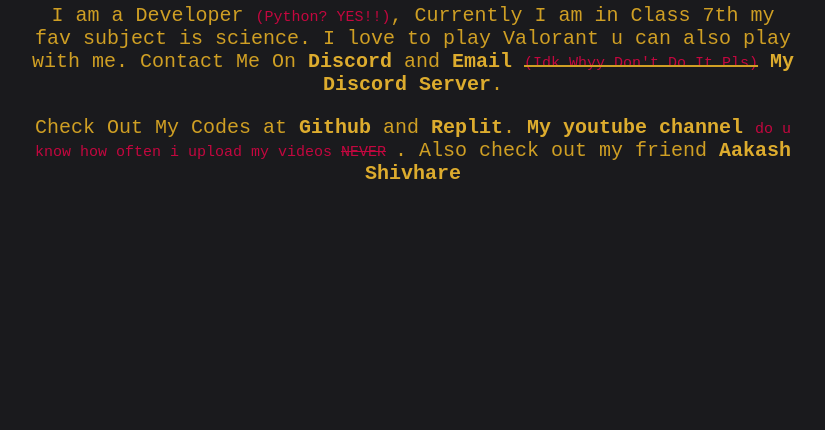
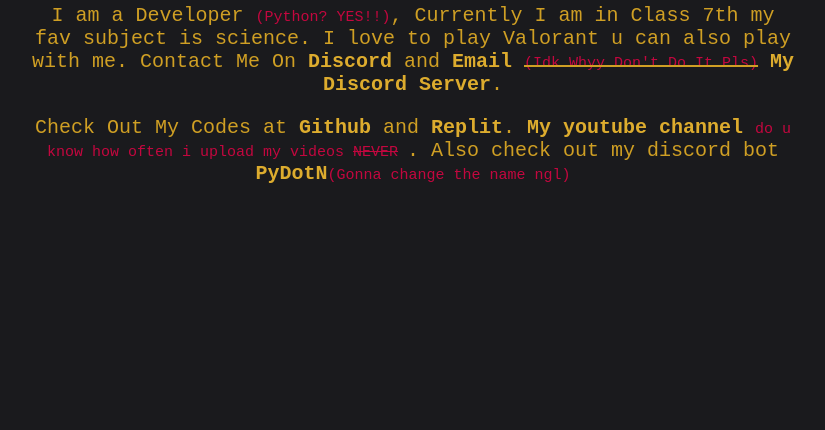
Before and after one commit to atharvaupadhyay/atharvaupadhyay.github.io, a plain HTML site: page index.html in a window 1280 px wide. Shown: the part 370-800 px from the top of the page, without its empty margins (227-1052 px from the left). Drawn offline with Linux system fonts and the light colour scheme.

Commit message:
Removed Junk

```diff
--- a/index.html
+++ b/index.html
@@ -23,7 +23,7 @@
             <p>
                 Check Out My Codes at <a href="https://github.com/atharvaupadhyay">Github</a> and <a href="https://replit.com/@atharva-upadhyay-official">Replit</a>.
                 <a href="https://www.youtube.com/channel/UC74z1Nw6bW2X9z9E4eJACwA">My youtube channel </a><span>do u know how often i upload my videos <del>NEVER</del> </span>.
-                Also check out my friend <a href="https://aakashs.is-a.dev/">Aakash Shivhare</a>
+                Also check out my discord bot <a href="https://discord.com/oauth2/authorize?client_id=902061521075572747&permissions=8&scope=bot%20applications.commands">PyDotN</a><span>(Gonna change the name ngl)</span>
             </p>
         </div>
     </div>
```
Also changed, not shown: 404.html (+2 -3 lines).
